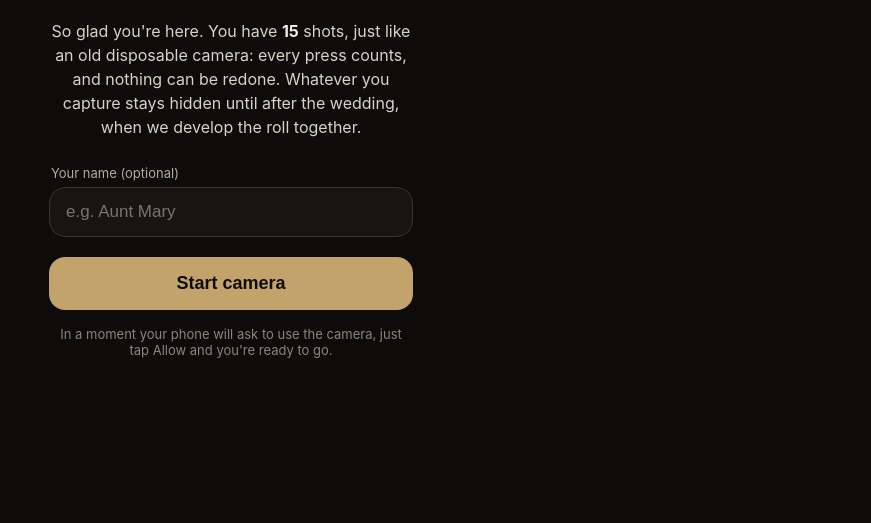
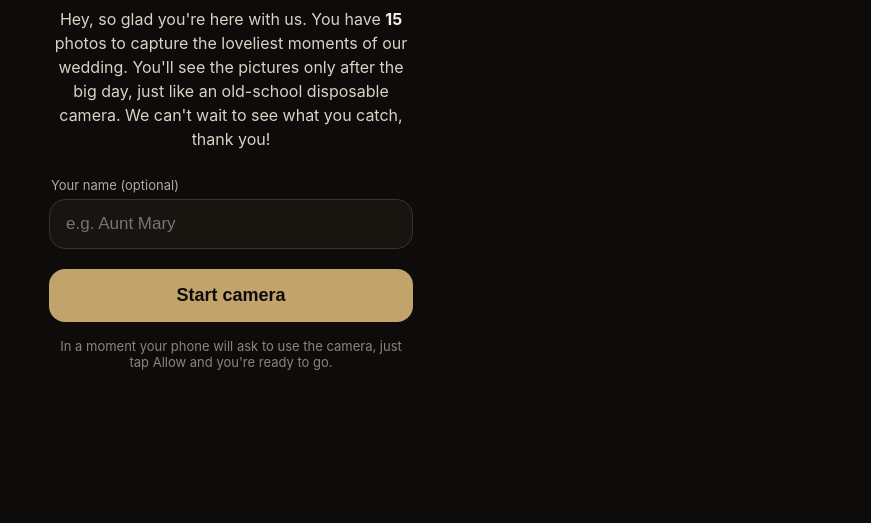
Before and after one commit to chris1928a/dianauchris-kamera, a plain HTML site: page index.html in a window 1280 px wide. Shown: the part 277-800 px from the top of the page, without its empty margins (409-1280 px from the left). Drawn offline with Linux system fonts and the light colour scheme.

Commit message:
Welcome-Text nach Dianas Vorgabe (DE/EN)
Co-Authored-By: Claude Opus 4.8 <noreply@anthropic.com>

```diff
--- a/app.js
+++ b/app.js
@@ -50,7 +50,7 @@
     de: {
       title: "Diana & Chris, Hochzeitskamera",
       dateText: cfg.weddingDate || "08.08.2026",
-      welcome: "Schön, dass du da bist. Du hast {N} Aufnahmen, genau wie früher bei der Wegwerfkamera: jeder Druck zählt, nichts lässt sich wiederholen. Was du einfängst, sehen wir alle erst nach der Hochzeit, dann entwickeln wir den Film gemeinsam.",
+      welcome: "Hey, schön dass du dabei bist. Du hast {N} Fotos, um die schönsten Momente unserer Hochzeit festzuhalten. Die Bilder gibt es erst nach dem großen Tag, ganz wie früher bei der Einwegkamera. Wir freuen uns riesig auf das, was du einfängst, danke dir!",
       nameLabel: "Dein Name (optional)",
       namePlaceholder: "z.B. Tante Petra",
       start: "Kamera starten",
@@ -74,7 +74,7 @@
     en: {
       title: "Diana & Chris, Wedding Camera",
       dateText: "August 8, 2026",
-      welcome: "So glad you're here. You have {N} shots, just like an old disposable camera: every press counts, and nothing can be redone. Whatever you capture stays hidden until after the wedding, when we develop the roll together.",
+      welcome: "Hey, so glad you're here with us. You have {N} photos to capture the loveliest moments of our wedding. You'll see the pictures only after the big day, just like an old-school disposable camera. We can't wait to see what you catch, thank you!",
       nameLabel: "Your name (optional)",
       namePlaceholder: "e.g. Aunt Mary",
       start: "Start camera",
--- a/index.html
+++ b/index.html
@@ -22,10 +22,10 @@
       <h1 id="couple-title">Diana &amp; Chris</h1>
       <p id="date-sub">08.08.2026</p>
       <p class="lede" id="welcome-lede">
-        Schön, dass du da bist. Du hast <strong>15</strong> Aufnahmen,
-        genau wie früher bei der Wegwerfkamera: jeder Druck zählt, nichts lässt sich
-        wiederholen. Was du einfängst, sehen wir alle erst nach der Hochzeit, dann
-        entwickeln wir den Film gemeinsam.
+        Hey, schön dass du dabei bist. Du hast <strong>15</strong> Fotos, um die
+        schönsten Momente unserer Hochzeit festzuhalten. Die Bilder gibt es erst
+        nach dem großen Tag, ganz wie früher bei der Einwegkamera. Wir freuen uns
+        riesig auf das, was du einfängst, danke dir!
       </p>
       <label class="name-label" id="name-label" for="guest-name">Dein Name (optional)</label>
       <input id="guest-name" type="text" inputmode="text" autocomplete="name"
```
